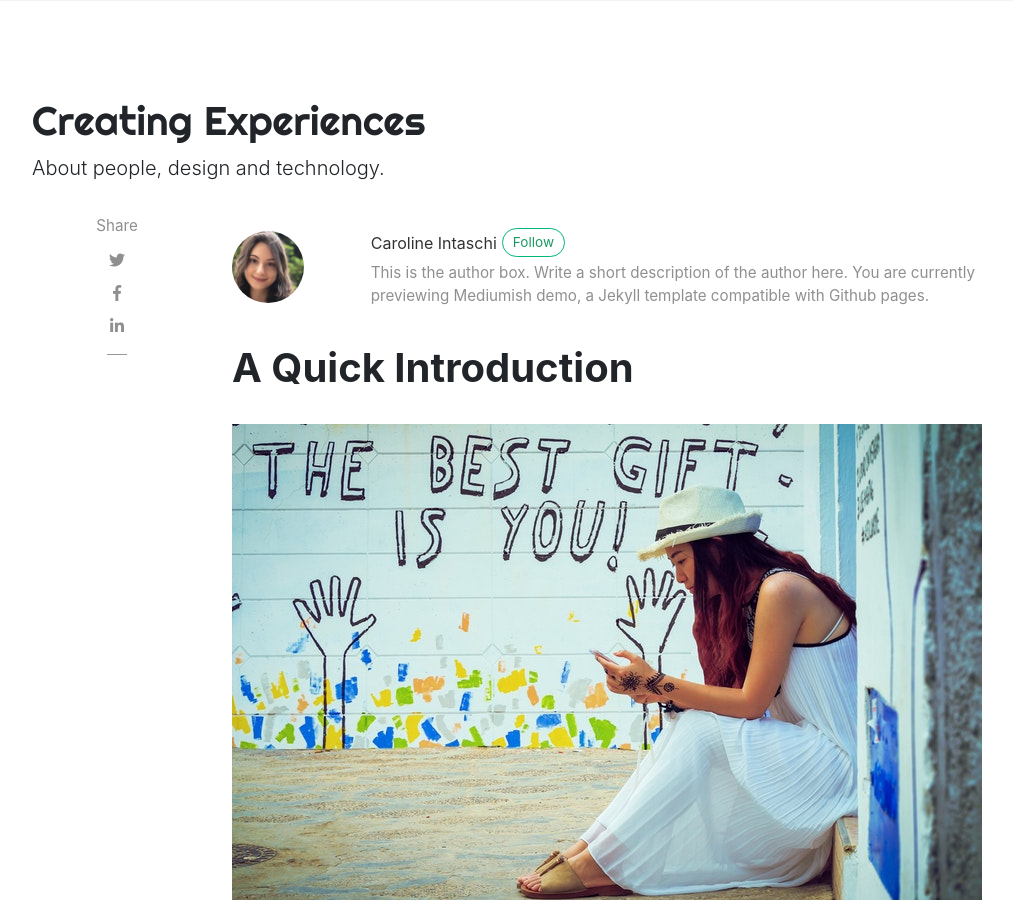
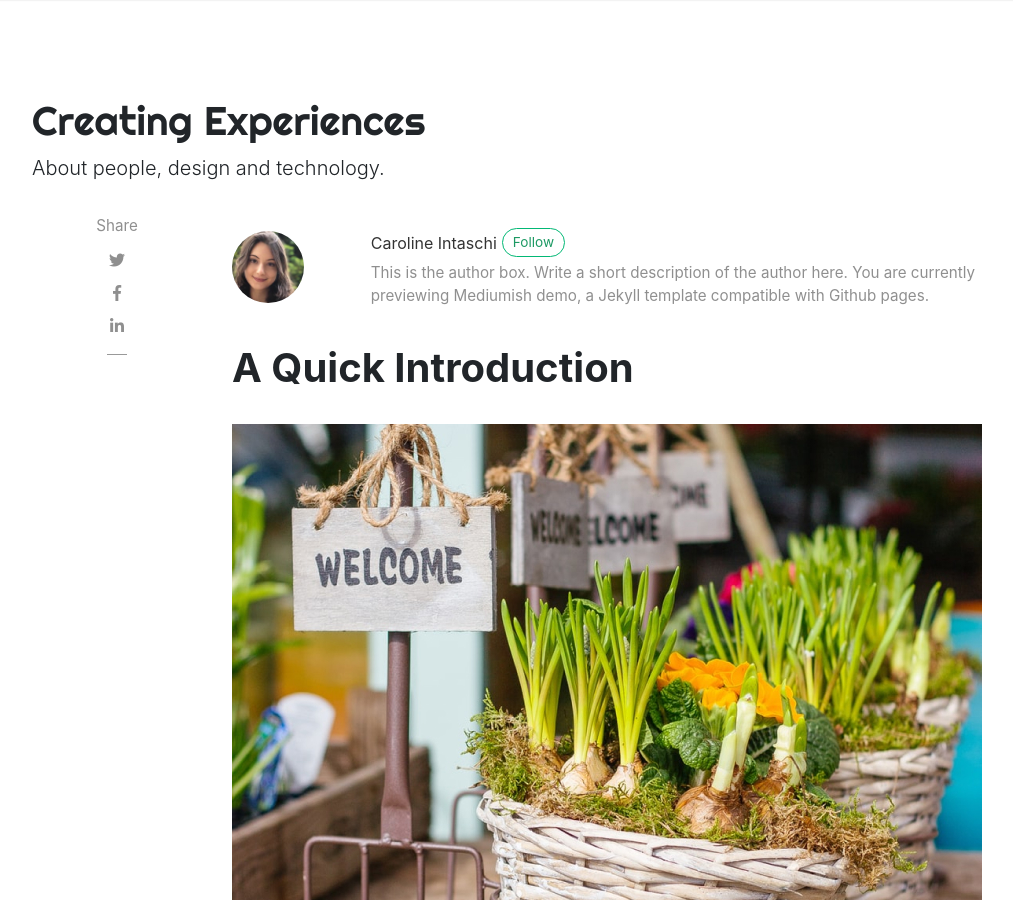
Before and after one commit to intaschi/intaschi.github.io, a Jekyll site: the page built from _posts/2018-01-11-quick-start-guide.md, in a window 1280 px wide and 900 px high. Shown: the whole window, without its empty margins (53-1066 px from the left). Built offline with Jekyll 4.4.1, drawn with Linux system fonts in a browser that asks for light colours; nearby versions of some CDN libraries; comment, search, counter and statistics services are not loaded.

Commit message:
new welcome image

```diff
--- a/_posts/2018-01-11-quick-start-guide.md
+++ b/_posts/2018-01-11-quick-start-guide.md
@@ -3,7 +3,7 @@ layout: post
 title:  "A Quick Introduction"
 author: carol
 categories: [ Outreachy, Introduction ]
-image: assets/images/12.jpg
+image: assets/images/welcome.jpg
 featured: true
 hidden: false
 ---
@@ -24,6 +24,6 @@ In fact, it was not so long ago that I discovered my passion for technology. I'v
 
 If you are still curious and would like to know a little more about me, know that I also take a lot of interest in music, culinary, circus art (I used to love performing on stage) and nonviolent communication.
 
-For me, practicing NVC (nonviolent communication) is a way to be less judgemental and always remain open, in an empathic way, to other people's needs. In fact, <a target="_blank" href="https://www.youtube.com/watch?v=l7TONauJGfc&t=2935s">this video <i class="fab fa-github"></i></a> of Marshall Rosenberg is one of my favorites in life.
+For me, practicing NVC (nonviolent communication) is a way to be less judgemental and always remain open, in an empathic way, to other people's needs. In fact, <a target="_blank" href="https://www.youtube.com/watch?v=l7TONauJGfc&t=2935s">this video </a> of Marshall Rosenberg is one of my favorites in life.
 
 This is what I have for you, for now. In the coming weeks I will be writing more about my experience with Outreachy internship at Oppia and other subjects!
```
Also changed, not shown: assets/images/welcome.jpg (added).
